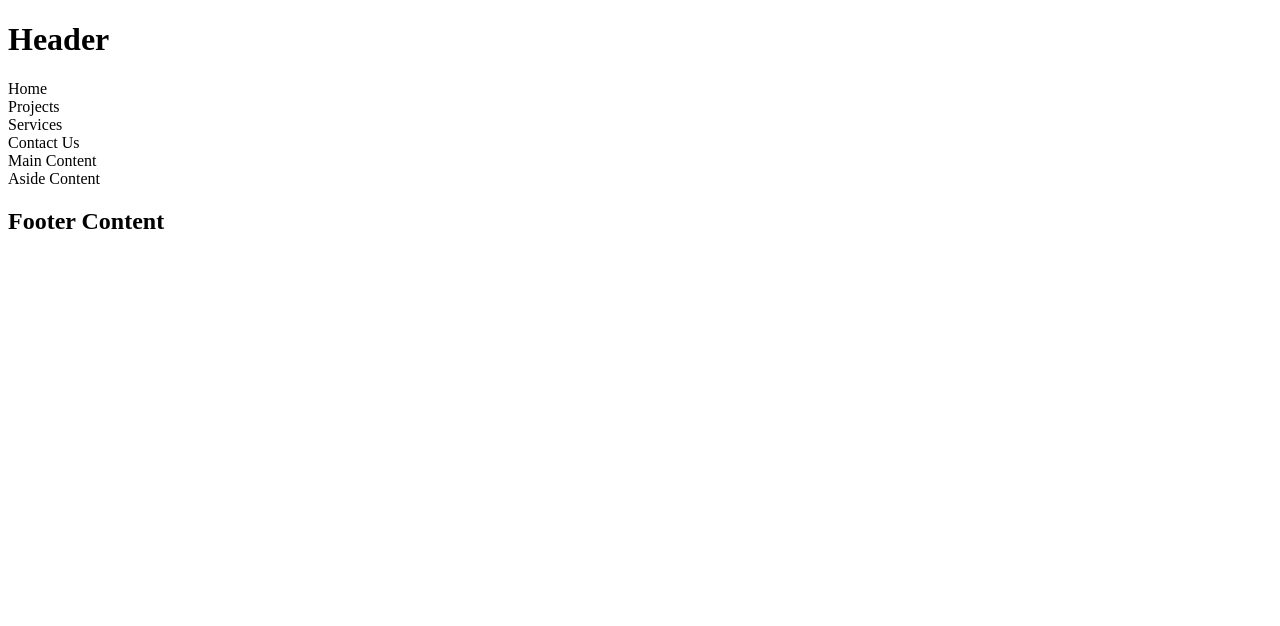
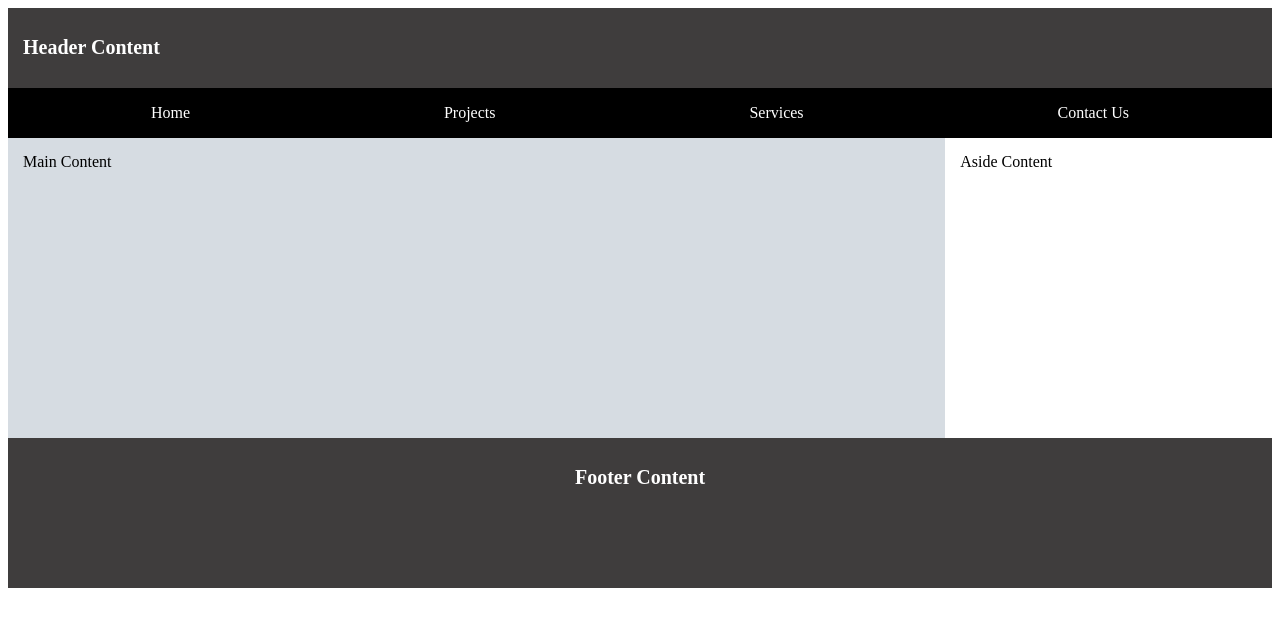
Before and after one commit to kt5635/wdd131, a plain HTML site: page week01/basic-layout.html in a window 1280 px wide. Drawn offline with Linux system fonts and the light colour scheme; files that its build step writes are made by us from their sources.

Commit message:
Basic page layout and css review

```diff
--- a/week01/basic-layout.html
+++ b/week01/basic-layout.html
@@ -4,30 +4,30 @@
 <head>
     <meta charset="UTF-8">
     <meta name="viewport" content="width=device-width, initial-scale=1.0">
-    <link rel="stylesheet" href="layout-styles.css">
+    <link rel="stylesheet" href="styles/layout-styles.css">
     <title>Basic Layout - Katie Hulet - WDD131</title>
 </head>
 
 <body>
     <header>
-        <div class="grid-container">
-            <h1>Header</h1>
+
+        <h1>Header Content</h1>
         <nav>
             <div>Home</div>
             <div>Projects</div>
             <div>Services</div>
             <div>Contact Us</div>
         </nav>
-        </div>
+
     </header>
     <main>
-        <div class="content-grid">
-            <div>Main Content</div>
-            <div>Aside Content</div>
-        </div>
+
+        <div class="main-content">Main Content</div>
+        <div class="aside-content">Aside Content</div>
+
     </main>
     <footer>
-        <h2>Footer Content</h2>
+        <h1>Footer Content</h2>
     </footer>
 </body>
 
--- a/week01/styles/layout-styles.css
+++ b/week01/styles/layout-styles.css
@@ -1,3 +1,54 @@
-.body {
+body {
+    background-color: white;
     display: grid;
+    grid-template: auto 1fr auto / 1200 1fr auto;
 }
+
+header {
+    grid-column: 1/5;
+    display: grid;
+    background-color: rgb(63, 61, 61);
+
+}
+h1 {
+    padding: 15px;
+    font-size: 20px;
+    color: white;
+}
+
+nav {
+    display: flex;
+    justify-content: space-around;
+    background-color: black;
+    color: white;
+    padding: 16px;
+}
+
+main {
+    display: grid;
+    height: 300px;
+    grid-row: 2/4;
+    grid-column: 1/5;
+    background-color: blueviolet;
+}
+
+.main-content {
+    grid-column: 1/5;
+    padding: 15px;
+    background-color: rgb(214, 220, 226);
+
+}
+
+.aside-content {
+    grid-column: 5/5;
+    padding: 15px;
+    background-color: white;
+}
+
+footer {
+    grid-column: 1/5;
+    grid-row: 5/6;
+    height: 150px;
+    background-color: rgb(63, 61, 61);
+    text-align: center;
+}
```
Lines whose indentation alone changed are shown as unchanged.
